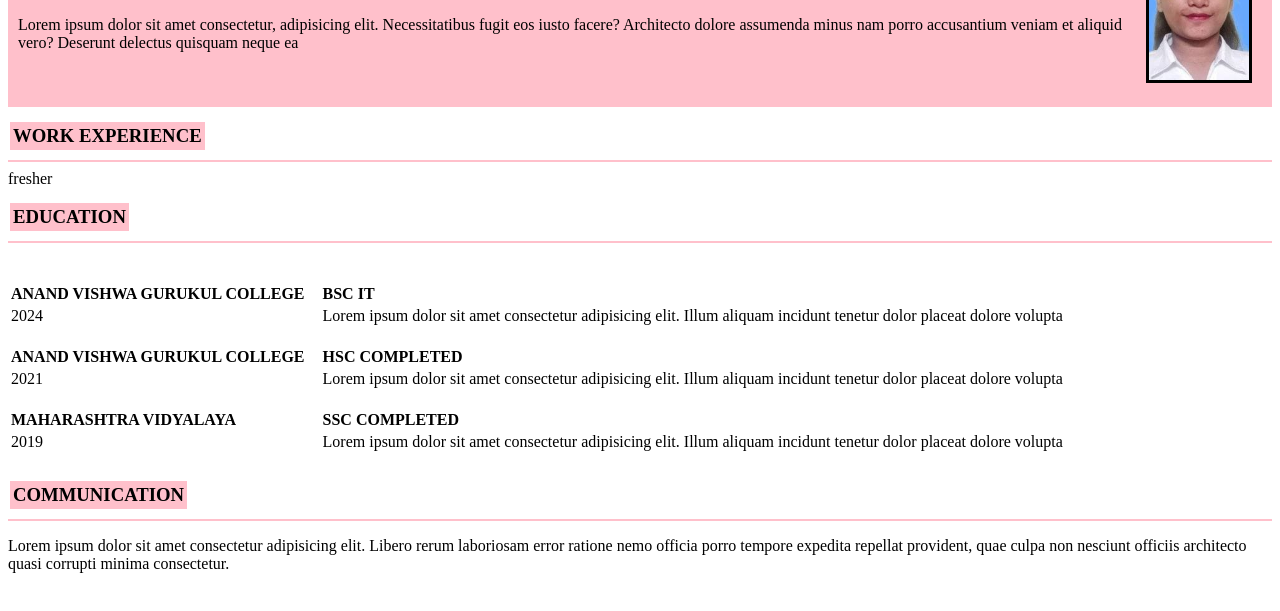
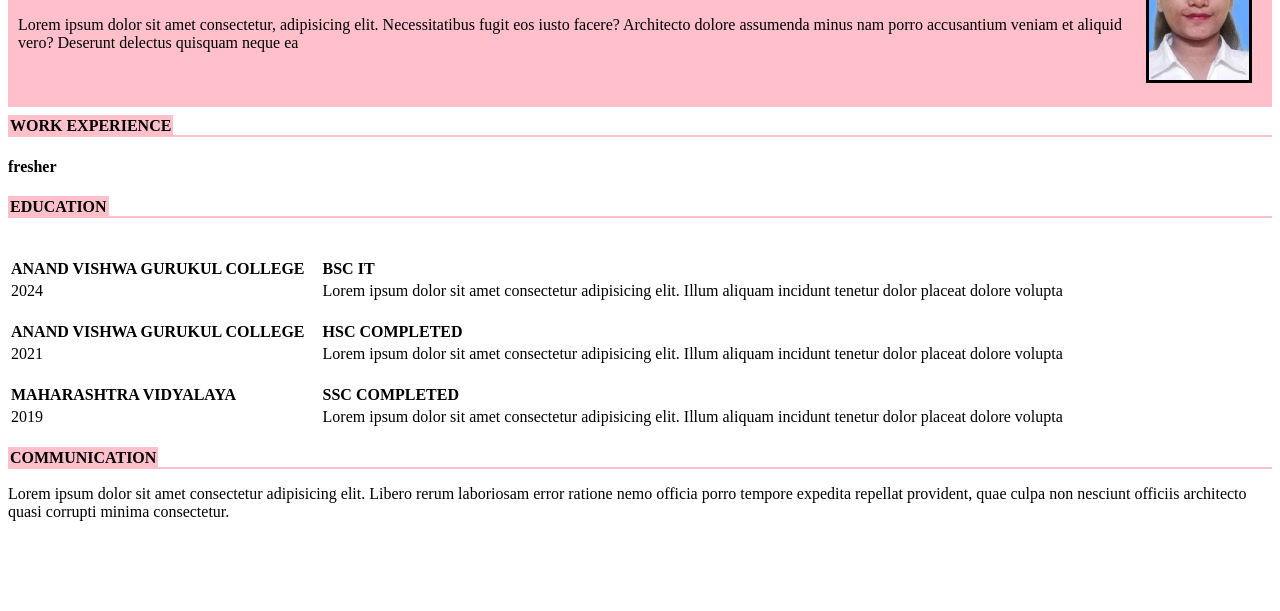
Before and after one commit to SAMIKSHA2611/Resume2, a plain HTML site: page index.html in a window 1280 px wide. Shown: the part 101-712 px from the top of the page. Drawn offline with Linux system fonts and the light colour scheme.

Commit message:
html css demo resume updated with label tags

```diff
--- a/index.html
+++ b/index.html
@@ -10,6 +10,7 @@
             display: flex;
             background-color: pink;
             padding: 10px;
+            margin-bottom: 10px;
 
         }
         .profile h1{
@@ -24,31 +25,33 @@
         }
         #education{
             padding-top: 12px;
-            padding-bottom: 12px;
+            padding-bottom: 20px;
             text-align: left;
 
         }
         #education th{
             padding-top: 20px;
             padding-right: 15px;
+
         }
-        .studies{
-            margin-top: 13px;
-            margin-bottom: 0%;
-        }
-        .studies tr{
 
-            background: pink;
-        }
-        .studies h3{
-            margin: 0%;
-        }
-        .studies td{
-            padding: 3px;
-        }
         hr{
             border: 1px solid pink;
+            margin-top: 0%;
         }
+        .label{
+            color: black;
+
+
+         }
+         .experience {
+            background-color: pink;
+            margin-bottom: 0%;
+            padding: 2px;
+
+
+
+         }
     </style>
 </head>
 <body>
@@ -69,23 +72,17 @@
         <div>
             <!--work experience-->
             <div>
-                <table class="studies">
-                <tr>
-                    <td> <h3> WORK EXPERIENCE</h3></td>
-                </tr>
 
-                </table>
+                <span class="label experience"> <b>WORK EXPERIENCE</b></span>
+
                 <hr>
-                fresher
+               <h4>fresher</h4>
             </div>
 
             <!--education-->
             <div>
-                <table class="studies">
-                    <tr>
-                        <td><h3>EDUCATION</h3></td>
-                    </tr>
-                </table>
+                <span class="label experience"> <b>EDUCATION</b></span>
+
                 <hr>
 
                 <table id="education">
@@ -118,11 +115,7 @@
 
             <!--communication-->
             <div>
-                <table class="studies">
-                    <tr>
-                        <td><h3> COMMUNICATION </h3></td>
-                    </tr>
-                </table>
+                <span class="label experience"> <b>COMMUNICATION</b></span>
                 <hr>
                 <p>Lorem ipsum dolor sit amet consectetur adipisicing elit. Libero rerum laboriosam error ratione nemo officia porro tempore expedita repellat provident, quae culpa non nesciunt officiis architecto quasi corrupti minima consectetur.</p>
             </div>
```
